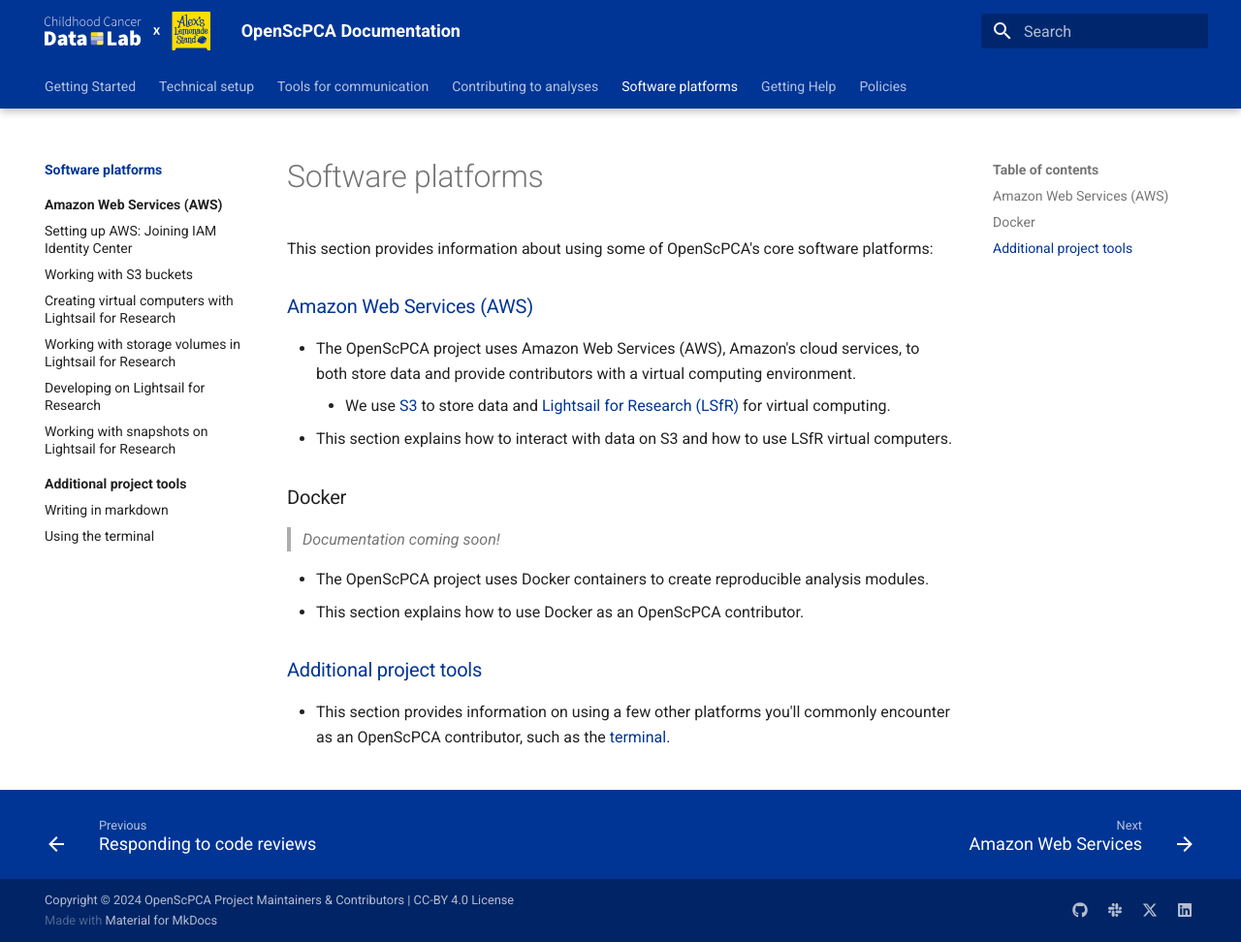
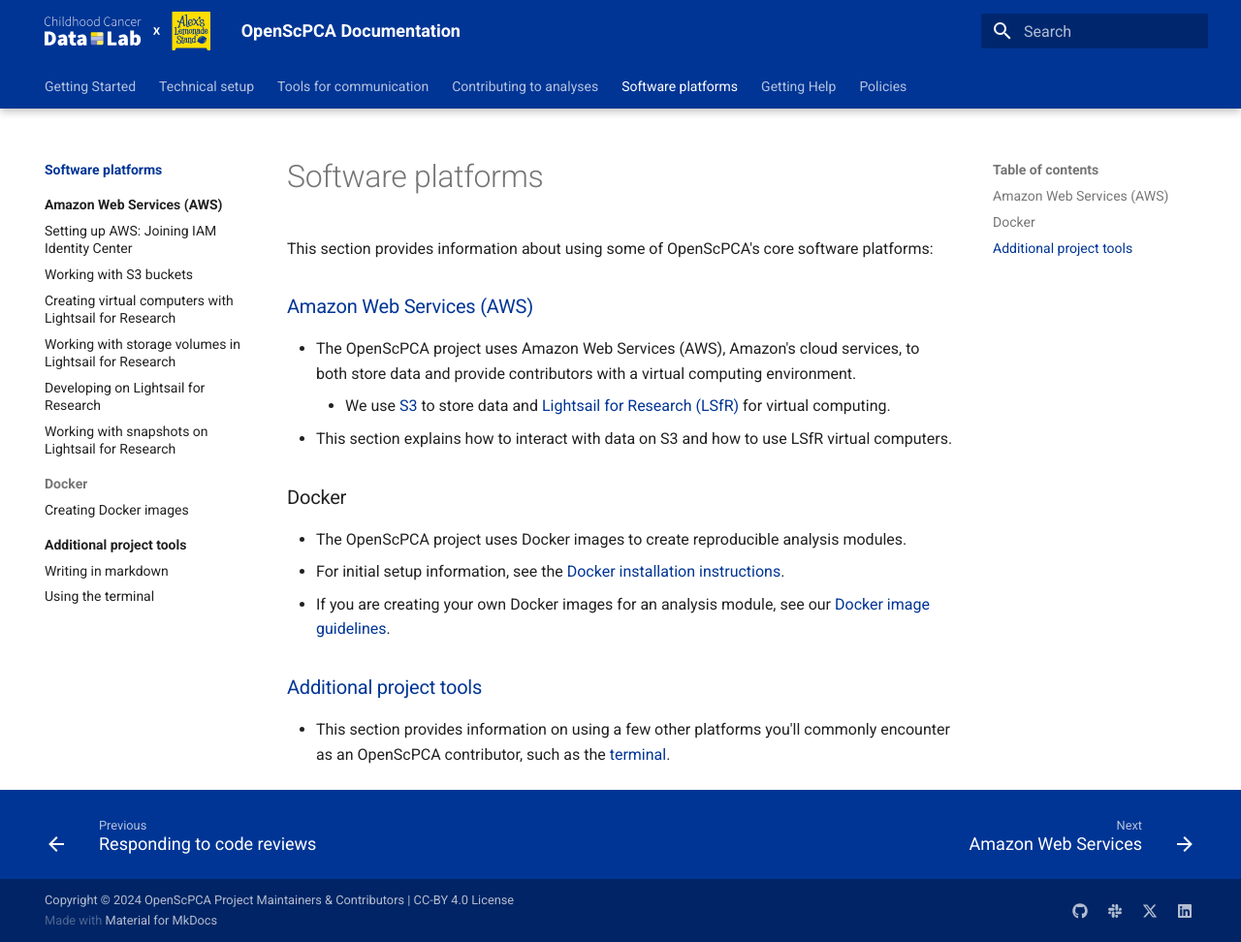
Before and after one commit to AlexsLemonade/OpenScPCA-analysis, an MkDocs documentation site: the page built from docs/software-platforms/index.md, in a window 1280 px wide and 972 px high. Shown: the whole window at 97% size. Built offline with MkDocs 1.6.1 and Material for MkDocs 9.7.7, drawn with Linux system fonts in a browser that asks for light colours.

Commit message:
Add docker image files to index

```diff
--- a/docs/software-platforms/index.md
+++ b/docs/software-platforms/index.md
@@ -10,10 +10,9 @@
 
 ### Docker
 
-> _Documentation coming soon!_
-
-- The OpenScPCA project uses Docker containers to create reproducible analysis modules.
-- This section explains how to use Docker as an OpenScPCA contributor.
+- The OpenScPCA project uses Docker images to create reproducible analysis modules.
+- For initial setup information, see the [Docker installation instructions](../technical-setup/environment-setup/install-docker.md).
+- If you are creating your own Docker images for an analysis module, see our [Docker image guidelines](docker/docker-images.md).
 
 
 ### [Additional project tools](./general-tools/index.md)
--- a/mkdocs.yml
+++ b/mkdocs.yml
@@ -140,6 +140,8 @@
       - software-platforms/aws/working-with-volumes.md
       - software-platforms/aws/starting-development-on-lsfr.md
       - software-platforms/aws/working-with-snapshots.md
+    - Docker:
+      - software-platforms/docker/docker-images.md
     - Additional project tools:
       - software-platforms/general-tools/index.md
       - software-platforms/general-tools/writing-in-markdown.md
```
